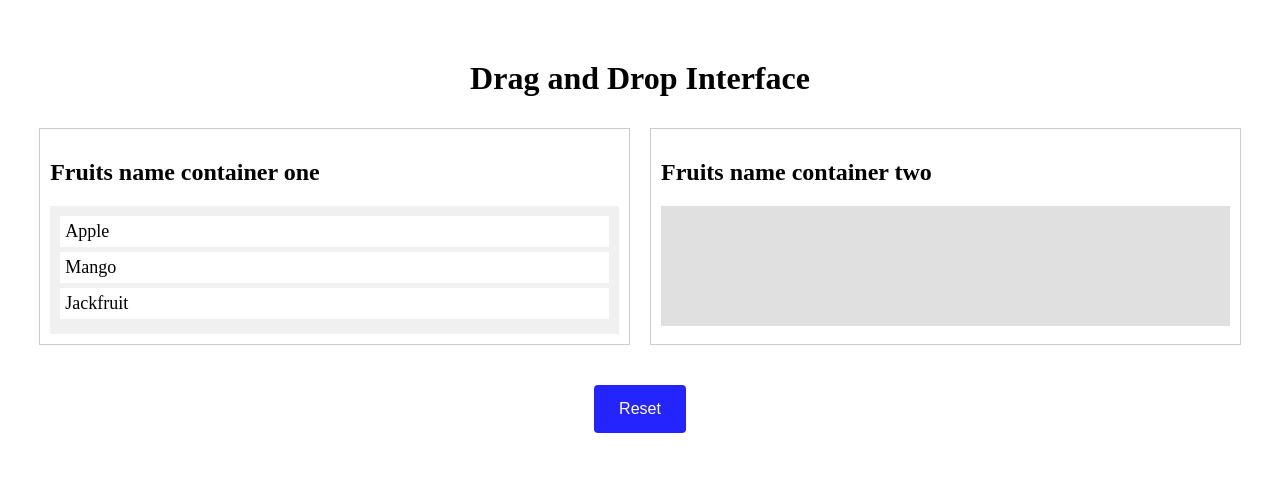
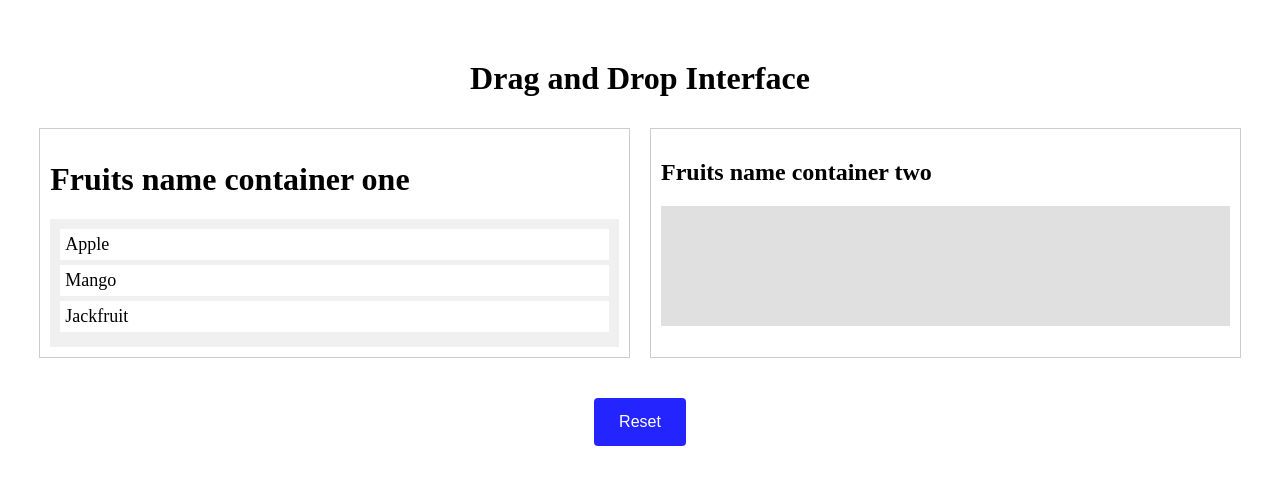
Before and after one commit to Tanushri-Das/Graydot-Technologies-Private-Limited, a plain HTML site: page index.html in a window 1280 px wide. Drawn offline with Linux system fonts and the light colour scheme.

Commit message:
Updated index.html

```diff
--- a/index.html
+++ b/index.html
@@ -13,7 +13,7 @@
   </div>
   <div class="main-container">
     <div class="container">
-      <h2>Fruits name container one</h2>
+      <h1>Fruits name container one</h1>
       <div id="first-container" class="source-container">
         <div class="item" draggable="true">Apple</div>
         <div class="item" draggable="true">Mango</div>
```
